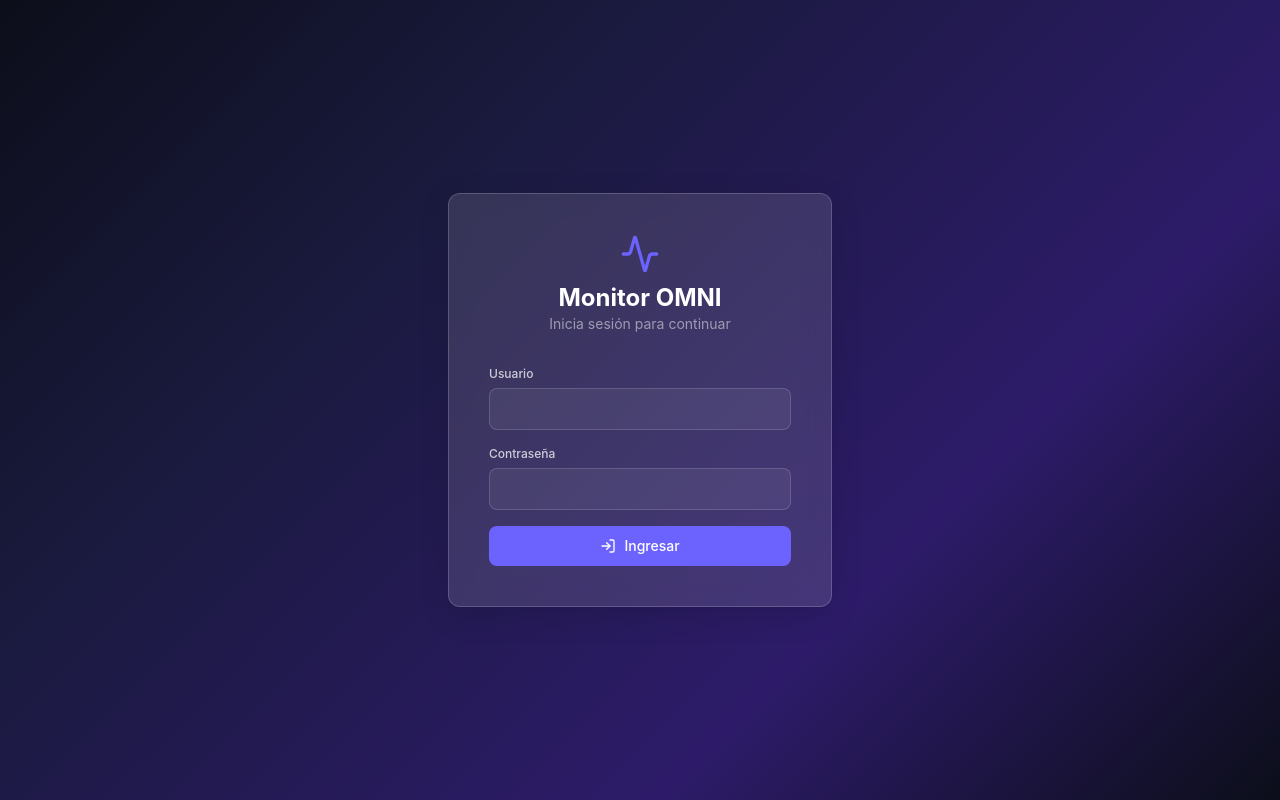
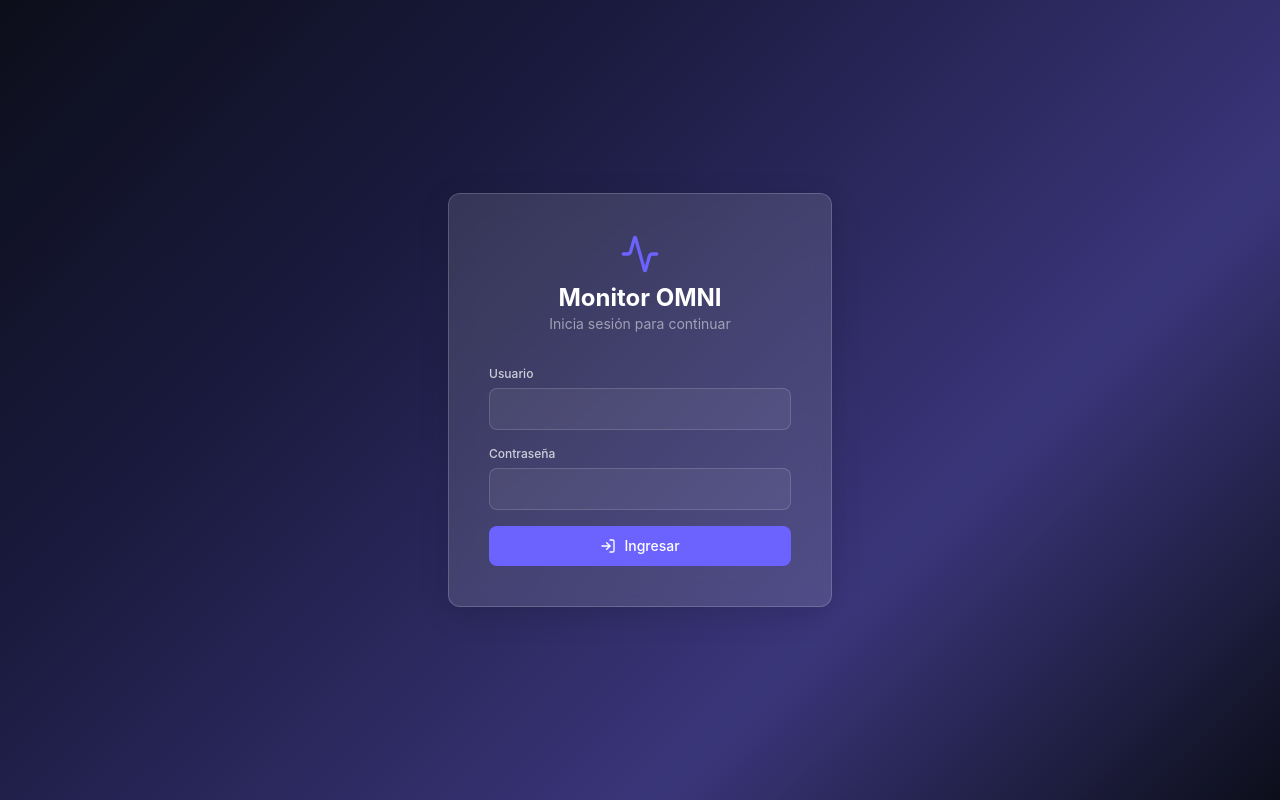
Before and after one commit to SantosRojas/omni-monitor, a React (Vite) app in the folder frontend/: page /login in a window 1280 px wide. Built offline with nearby package versions, Linux system fonts and the light colour scheme.

Commit message:
fix gradient

```diff
--- a/frontend/src/contexts/ThemeContext.tsx
+++ b/frontend/src/contexts/ThemeContext.tsx
@@ -46,6 +46,12 @@ export function ThemeProvider({ children }: { children: ReactNode }) {
     document.documentElement.classList.toggle('dark', theme === 'dark')
     document.documentElement.style.setProperty('--accent', accent)
     document.documentElement.style.setProperty('--accent-hover', accent + 'cc')
+
+    const isDark = theme === 'dark'
+    const g = isDark
+      ? `linear-gradient(135deg, #0c0e1a 0%, #1a1a3e 30%, ${accent}70 70%, #0c0e1a 100%)`
+      : `linear-gradient(135deg, #e8eef5 0%, #dce4f0 30%, ${accent}60 70%, #e8eef5 100%)`
+    document.documentElement.style.setProperty('--bg-gradient', g)
   }, [theme, accent])
 
   return (
--- a/frontend/src/index.css
+++ b/frontend/src/index.css
@@ -58,9 +58,12 @@ html, body, #root {
   height: 100%;
   margin: 0;
   font-family: -apple-system, BlinkMacSystemFont, 'Segoe UI', Roboto, Oxygen, Ubuntu, sans-serif;
-  background: var(--bg-gradient);
   color: var(--text-primary);
   color-scheme: dark;
+}
+
+html {
+  background: var(--bg-gradient) fixed;
 }
 
 :root:not(.dark) html,
```
